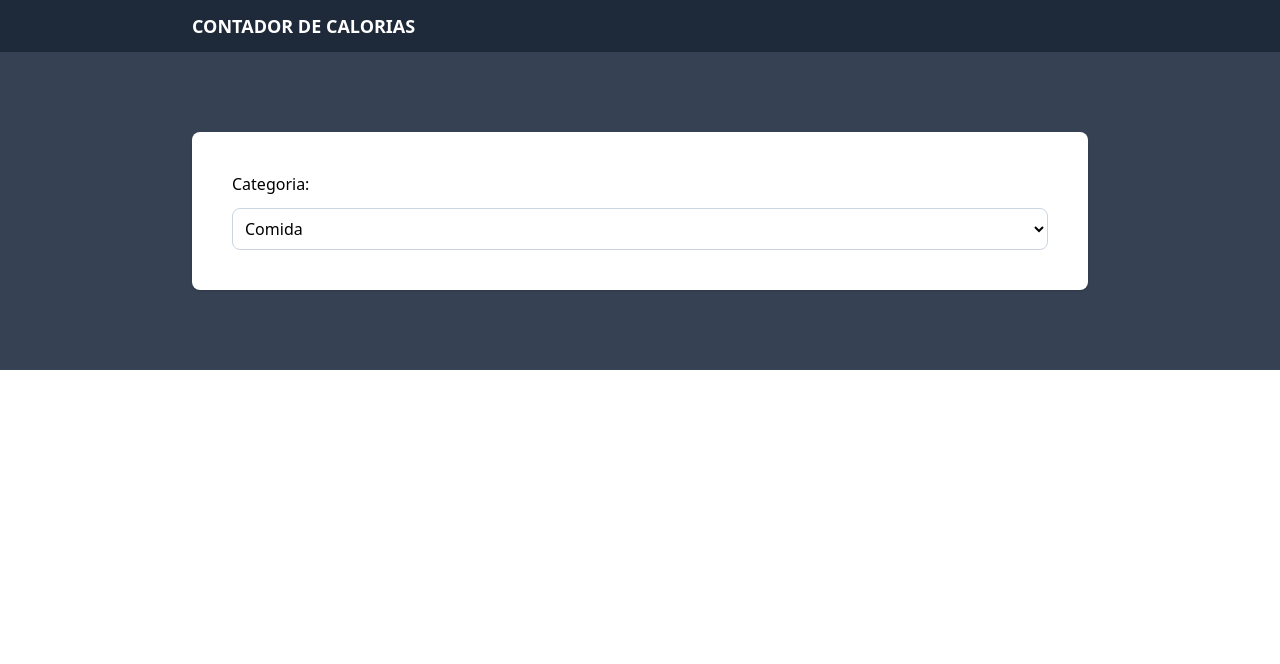
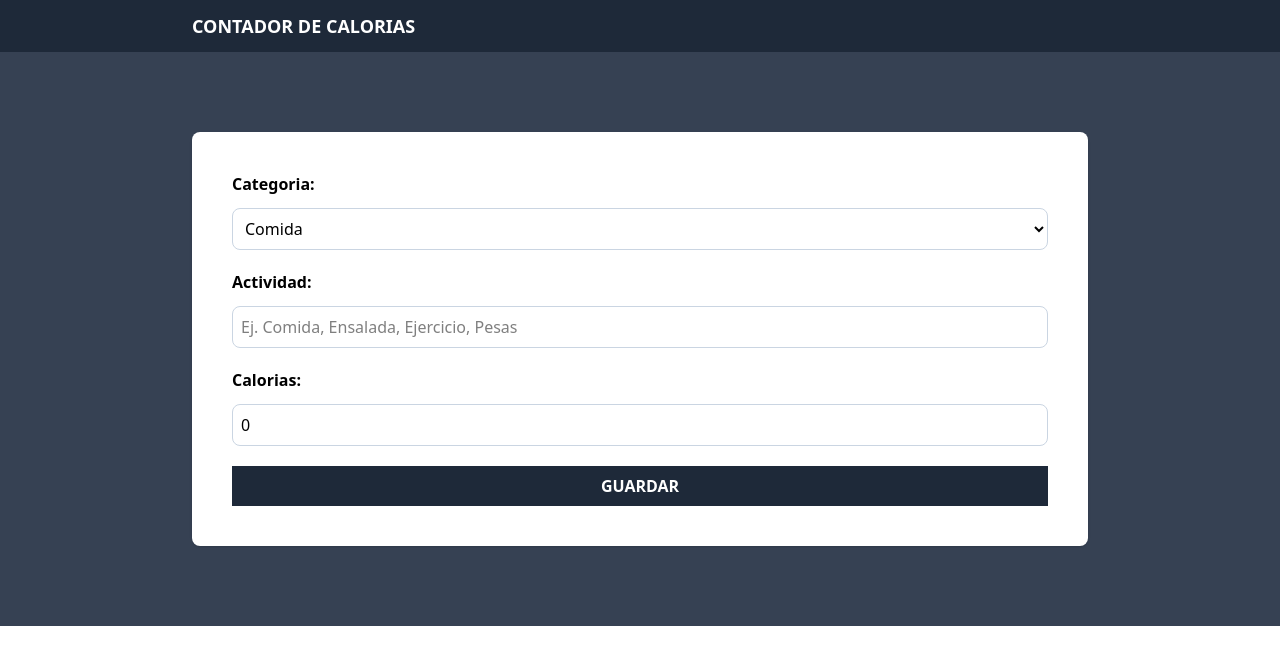
Before and after one commit to StyvenSoft/React-TypeScript-Complete-Guide, a React (Vite) app in the folder BasicReactjsProjects/calorie-tracker/: page / in a window 1280 px wide. Shown: the top 664 px of the page. Built offline with nearby package versions, Linux system fonts and the light colour scheme.

Commit message:
Form calorie-tracker handleChange activity

```diff
--- a/BasicReactjsProjects/calorie-tracker/src/components/Form.tsx
+++ b/BasicReactjsProjects/calorie-tracker/src/components/Form.tsx
@@ -1,21 +1,65 @@
+import { useState } from "react"
 import { categories } from "../data/categories"
 
 export default function Form() {
+
+  const [activity, setActivity] = useState({
+    category: 1,
+    nameActivity: '',
+    calories: 0
+  })
+
+  const handleChange = () => {
+    console.log('Cambios');
+  }
+
   return (
     <form className="space-y-5 bg-white shadow p-10 rounded-lg">
       <div className="grid grid-cols-1 gap-3">
-        <label htmlFor="category">Categoria: </label>
+        <label htmlFor="category" className="font-bold">Categoria: </label>
         <select
           className="border border-slate-300 p-2 rounded-lg w-full bg-white"
           id="category"
+          value={activity.category}
+          onChange={handleChange}
         >
           {categories.map(category => (
-            <option>
+            <option
+              key={category.id}
+              value={category.id}
+            >
               {category.name}
             </option>
           ))}
         </select>
       </div>
+      <div className="grid grid-cols-1 gap-3">
+        <label htmlFor="nameActivity" className="font-bold">Actividad: </label>
+        <input
+          id="nameActivity"
+          type="text"
+          className="border border-slate-300 p-2 rounded-lg"
+          placeholder="Ej. Comida, Ensalada, Ejercicio, Pesas"
+          value={activity.nameActivity}
+          onChange={handleChange}
+        />
+      </div>
+      <div className="grid grid-cols-1 gap-3">
+        <label htmlFor="calories" className="font-bold">Calorias: </label>
+        <input
+          id="calories"
+          type="number"
+          className="border border-slate-300 p-2 rounded-lg"
+          placeholder="Ej. 300, 500"
+          value={activity.calories}
+          onChange={handleChange}
+        />
+      </div>
+      <input
+        type="submit"
+        className="bg-gray-800 hover:bg-gray-700 w-full p-2 font-bold uppercase text-white"
+        value='Guardar'
+      />
     </form>
   )
 }
```
